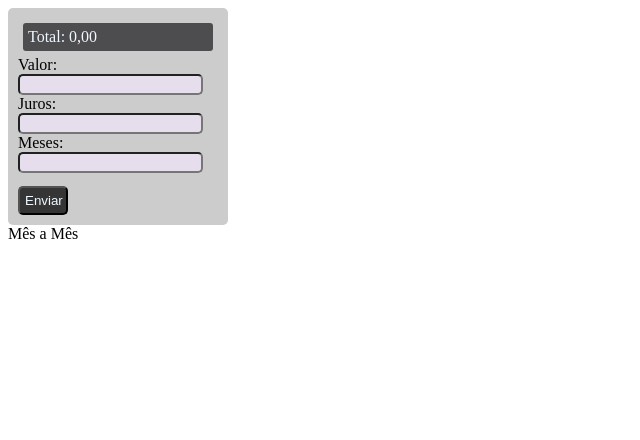
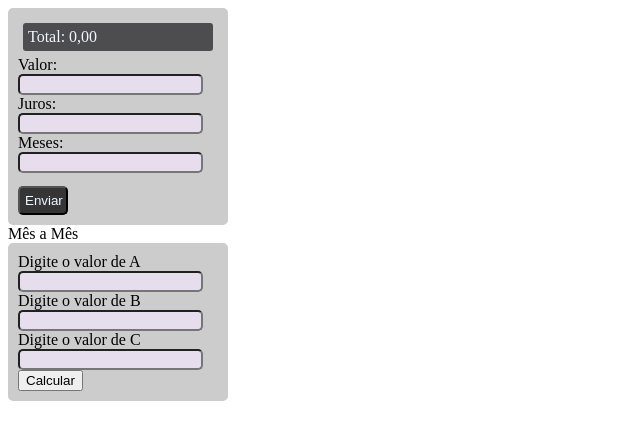
Before and after one commit to AlexSakai/primeiroh_3t, a plain HTML site: page index.html in a window 1280 px wide. Shown: the whole page, without its empty margins (0-640 px from the left). Drawn offline with Linux system fonts and the light colour scheme.

Commit message:
Add files via upload

```diff
--- a/estudo.js
+++ b/estudo.js
@@ -46,3 +46,22 @@ function total(){
     document.getElementById("resultado").innerHTML = "Total: " + moeda(resultado);
     //document.write("O Resultado é " + moeda(resultado));
 }
+
+function calculaRaiz(){
+    let a = document.getElementById ("aEquacao").value;
+    let b = document.getElementById ("bEquacao").value;
+    let c = document.getElementById ("cEquacao").value;
+
+    let delta = (b*b) - 4*a*c;
+    let raizdelta = sqrt(4*a*c)
+    if (delta < 0){
+        alert("O delta é negativo!");
+        return
+
+    }
+    else if (delta == 0){
+
+    }
+
+
+}
--- a/index.html
+++ b/index.html
@@ -29,6 +29,16 @@
         <span id="meses"> Mês a Mês</span>
     </div>
 
+    <div class="calculadora">
+        Digite o valor de A<input id = "aEquacao" type="text"><br>
+        Digite o valor de B<input id = "bEquacao" type="text"><br>
+        Digite o valor de C<input id = "cEquacao" type="text"><br>
+        <button onclick="calculaRaiz()"> Calcular </button><br>
+        <div class="spRaiz">
+            <span id="raiz"></span>
+
+        </div>
+    </div>
 
 
 </body>
```
